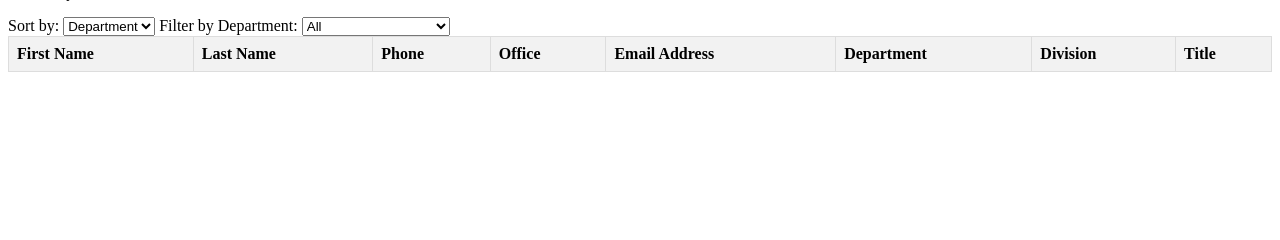
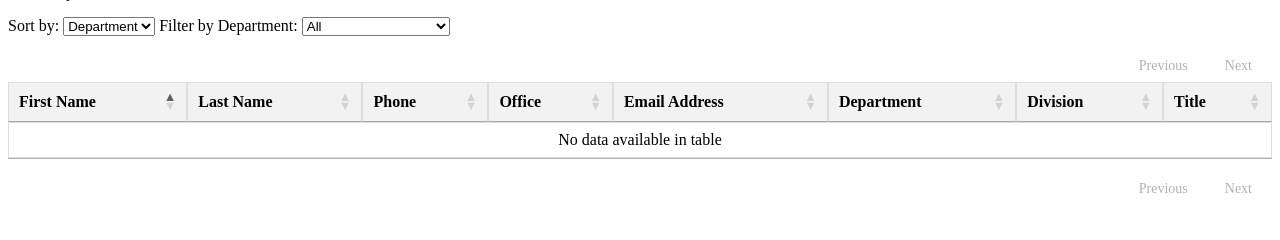
Before and after one commit to avgung12/AppWeb, a Flask app: page /search_results in a window 1280 px wide. Shown: the part 131-371 px from the top of the page. Run offline with Flask 3, Linux system fonts and the light colour scheme; data that the repository does not hold is empty; some libraries are stand-ins or nearby versions.

Commit message:
Updated to Add Sort and Filter
- Attempt to properly implement pagination using DataTables

- Attempt to look for different pagination tools and scripts.

```diff
--- a/templates/search_results.html
+++ b/templates/search_results.html
@@ -1,6 +1,9 @@
 <!DOCTYPE html>
 <html>
 <head>
+  <script src="https://ajax.googleapis.com/ajax/libs/jquery/3.6.0/jquery.min.js"></script>
+<link rel="stylesheet" type="text/css" href="https://cdn.datatables.net/v/dt/dt-1.10.25/datatables.min.css"/>
+<script type="text/javascript" src="https://cdn.datatables.net/v/dt/dt-1.10.25/datatables.min.js"></script>
     <title>Search Results</title>
     <style>
         table {
@@ -19,47 +22,48 @@
         tr:nth-child(even) {
             background-color: #f9f9f9;
         }
+
+
+        .dataTables_paginate {
+          margin-top: 10px;
+        }
+
+        .dataTables_paginate .paginate_button {
+          display: inline-block;
+          padding: 5px 10px;
+          border: 1px solid #ccc;
+          margin-right: 5px;
+          font-size: 14px;
+          color: #333;
+          background-color: #fff;
+          cursor: pointer;
+          transition: all 0.2s ease-in-out;
+        }
+
+        .dataTables_paginate .paginate_button:hover {
+          color: #fff;
+          background-color: #333;
+        }
+
+        .dataTables_paginate .paginate_button.disabled {
+          opacity: 0.5;
+          cursor: default;
+        }
+
+        .dataTables_paginate .paginate_button.current {
+          font-weight: bold;
+          color: #fff;
+          background-color: #333;
+        }
     </style>
 </head>
 <body>
 
-  <script>
-    function sortTable() {
-      var table, rows, switching, i, x, y, shouldSwitch;
-      table = document.getElementsByTagName("table")[0];
-      switching = true;
-      while (switching) {
-        switching = false;
-        rows = table.getElementsByTagName("tr");
-        for (i = 1; i < (rows.length - 1); i++) {
-          shouldSwitch = false;
-          var sortOption = document.getElementById("sort-dropdown").value;
-          if (sortOption == "department") {
-            x = rows[i].getElementsByTagName("td")[5];
-            y = rows[i + 1].getElementsByTagName("td")[5];
-          } else if (sortOption == "first-name") {
-            x = rows[i].getElementsByTagName("td")[0];
-            y = rows[i + 1].getElementsByTagName("td")[0];
-          } else if (sortOption == "office") {
-            x = rows[i].getElementsByTagName("td")[3];
-            y = rows[i + 1].getElementsByTagName("td")[3];
-          }
-          if (x.innerHTML.toLowerCase() > y.innerHTML.toLowerCase()) {
-            shouldSwitch= true;
-            break;
-          }
-        }
-        if (shouldSwitch) {
-          rows[i].parentNode.insertBefore(rows[i + 1], rows[i]);
-          switching = true;
-        }
-      }
-    }
-    </script>
-
 <h1>Search Results</h1>
 <p>Query: {{ query }}</p>
 <p>Search By: {{ search_by }}</p>
+
+<div id="pagination-links"></div>
 
 <label for="sort-dropdown">Sort by:</label>
 <select id="sort-dropdown" onchange="sortTable()">
@@ -82,7 +86,7 @@
   <option value="patrol">Patrol</option>
 </select>
 
-<table>
+<table id="results-table">
     <thead>
         <tr>
             <th>First Name</th>
@@ -112,6 +116,68 @@
 </table>
 
 
+<div id="pagination-links"></div>
+
+<script>
+  $(document).ready( function () {
+    $('#results-table').DataTable({
+        paging: true,
+        pageLength: 10,
+        dom: '<"top"p>rt<"bottom"p><"clear">',
+        columnDefs: [
+            { targets: 5, type: 'string' }
+        ]
+    });
+});
+
+departmentFilter.addEventListener('change', () => {
+  const selectedDepartment = departmentFilter.value;
+
+  // Apply department filter to DataTable
+  $('#results-table').DataTable().column(5).search(selectedDepartment).draw();
+
+  // Reindex table
+  $('#results-table').DataTable().rows().invalidate('data').draw();
+});
+</script>
+
+
+
+<script>
+  function sortTable() {
+    var table, rows, switching, i, x, y, shouldSwitch;
+    table = document.getElementsByTagName("table")[0];
+    switching = true;
+    while (switching) {
+      switching = false;
+      rows = table.getElementsByTagName("tr");
+      for (i = 1; i < (rows.length - 1); i++) {
+        shouldSwitch = false;
+        var sortOption = document.getElementById("sort-dropdown").value;
+        if (sortOption == "department") {
+          x = rows[i].getElementsByTagName("td")[5];
+          y = rows[i + 1].getElementsByTagName("td")[5];
+        } else if (sortOption == "first-name") {
+          x = rows[i].getElementsByTagName("td")[0];
+          y = rows[i + 1].getElementsByTagName("td")[0];
+        } else if (sortOption == "office") {
+          x = rows[i].getElementsByTagName("td")[3];
+          y = rows[i + 1].getElementsByTagName("td")[3];
+        }
+        if (x.innerHTML.toLowerCase() > y.innerHTML.toLowerCase()) {
+          shouldSwitch= true;
+          break;
+        }
+      }
+      if (shouldSwitch) {
+        rows[i].parentNode.insertBefore(rows[i + 1], rows[i]);
+        switching = true;
+      }
+    }
+  }
+  </script>
+
+
 <script>
   const departmentFilter = document.querySelector('#department-filter');
   const tableRows = document.querySelectorAll('.table-row');
```
